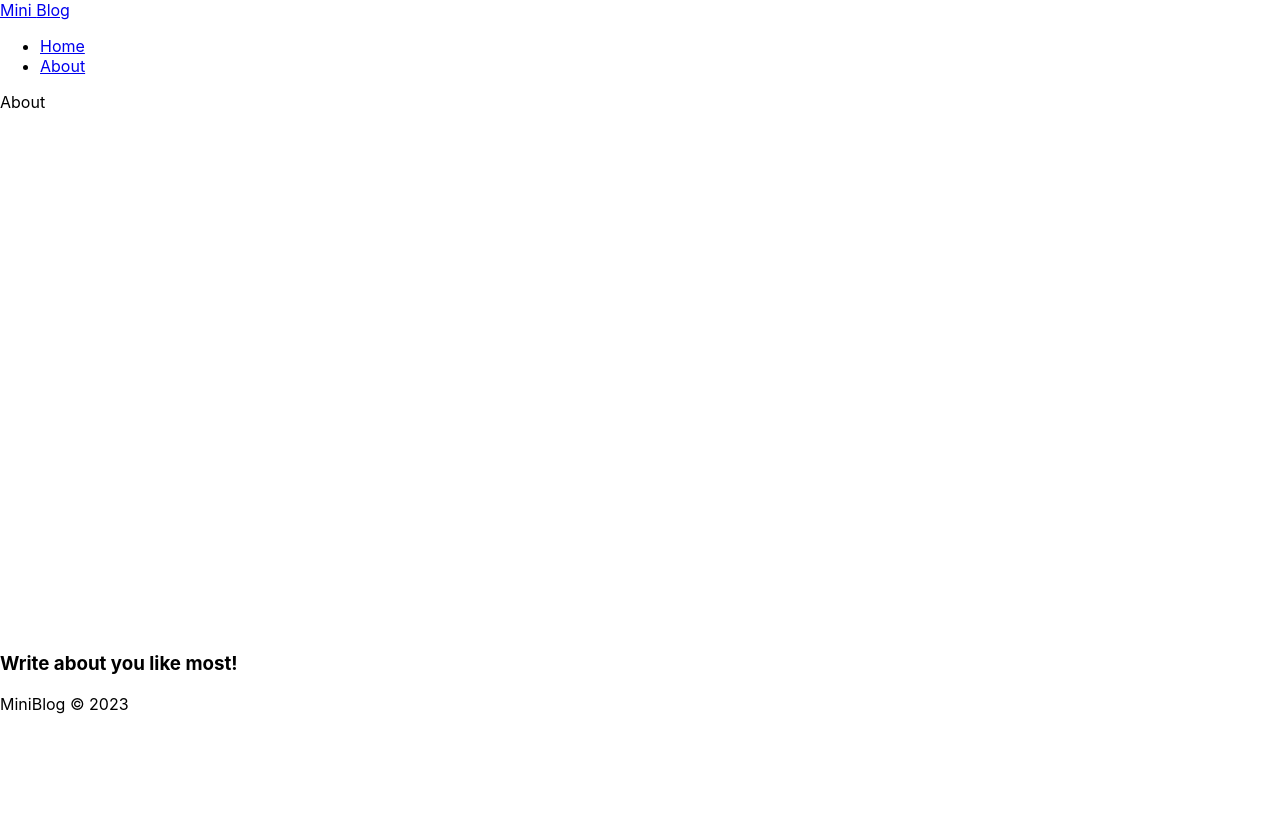
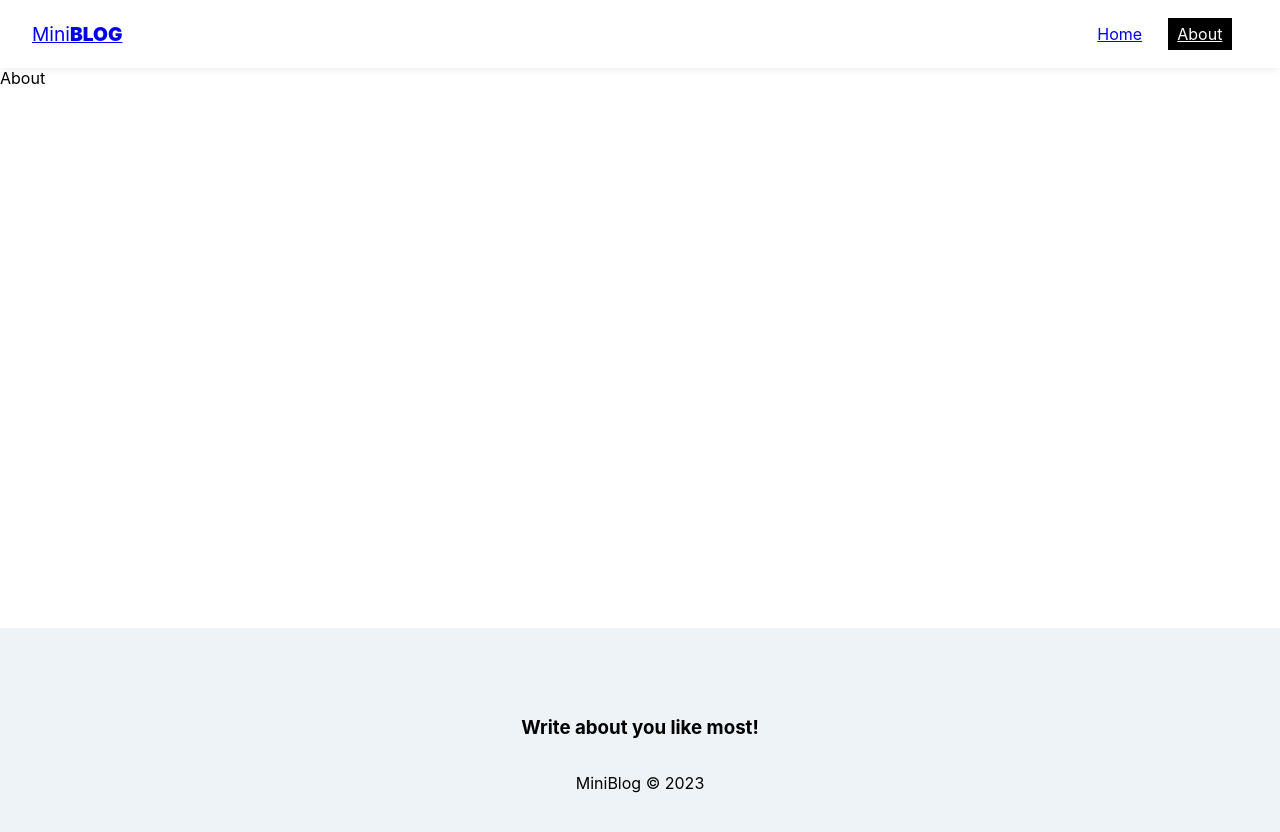
Before and after one commit to WeltonAM/React_HoraDeCodar, a React (Create React App) app in the folder 09_miniblog_project/: page /about in a window 1280 px wide. Shown: the top 832 px of the page. Before the commit the page ends 800 px from the top, so only its background shows below. Built offline with nearby package versions, Linux system fonts and the light colour scheme.

Commit message:
Styling nav and footer

```diff
--- a/09_miniblog_project/src/components/Footer.js
+++ b/09_miniblog_project/src/components/Footer.js
@@ -2,7 +2,7 @@
 
 const Footer = () => {
   return (
-    <footer>
+    <footer className={styles.footer}>
         <h3>Write about you like most!</h3>
         <p>MiniBlog &copy; {new Date().getFullYear()}</p>
     </footer>
--- a/09_miniblog_project/src/components/Footer.module.css
+++ b/09_miniblog_project/src/components/Footer.module.css
@@ -0,0 +1,9 @@
+.footer{
+    height: 250px;
+    display: flex;
+    flex-direction: column;
+    align-items: center;
+    justify-content: center;
+
+    background-color: #edf3f6;
+}
--- a/09_miniblog_project/src/components/Navbar.js
+++ b/09_miniblog_project/src/components/Navbar.js
@@ -3,17 +3,17 @@
 
 const Navbar = () => {
   return (
-    <nav>
-        <NavLink to="/">
-            Mini <span>Blog</span>
+    <nav className={styles.navbar}>
+        <NavLink className={styles.brand} to="/">
+            Mini<span>Blog</span>
         </NavLink>
 
-        <ul>
+        <ul className={styles.links_list}>
             <li>
-                <NavLink to="/">Home</NavLink>
+                <NavLink to="/" className={({isActive}) => (isActive ? styles.active : '')}>Home</NavLink>
             </li>
             <li>
-                <NavLink to="/about">About</NavLink>
+                <NavLink to="/about" className={({isActive}) => (isActive ? styles.active : '')}>About</NavLink>
             </li>
         </ul>
 
--- a/09_miniblog_project/src/components/Navbar.module.css
+++ b/09_miniblog_project/src/components/Navbar.module.css
@@ -0,0 +1,34 @@
+.navbar{
+    display: flex;
+    box-shadow: rgba(0, 0, 0, 0.15) 0px -2px 10px 0px;
+    justify-content: space-between;
+    align-items: center;
+    padding: .5em 2em;
+}
+
+.brand{
+    font-size: 1.2em;
+}
+
+.brand span{
+    font-weight: 900;
+    text-transform: uppercase;
+}
+
+.links_list{
+    display: flex;
+    list-style: none;
+}
+
+.links_list li{
+    margin-right: 1em;
+}
+
+.links_list li a{
+    padding: 0.4em 0.6em;
+}
+
+.active{
+    background-color: #000;
+    color: #fff;
+}
```
